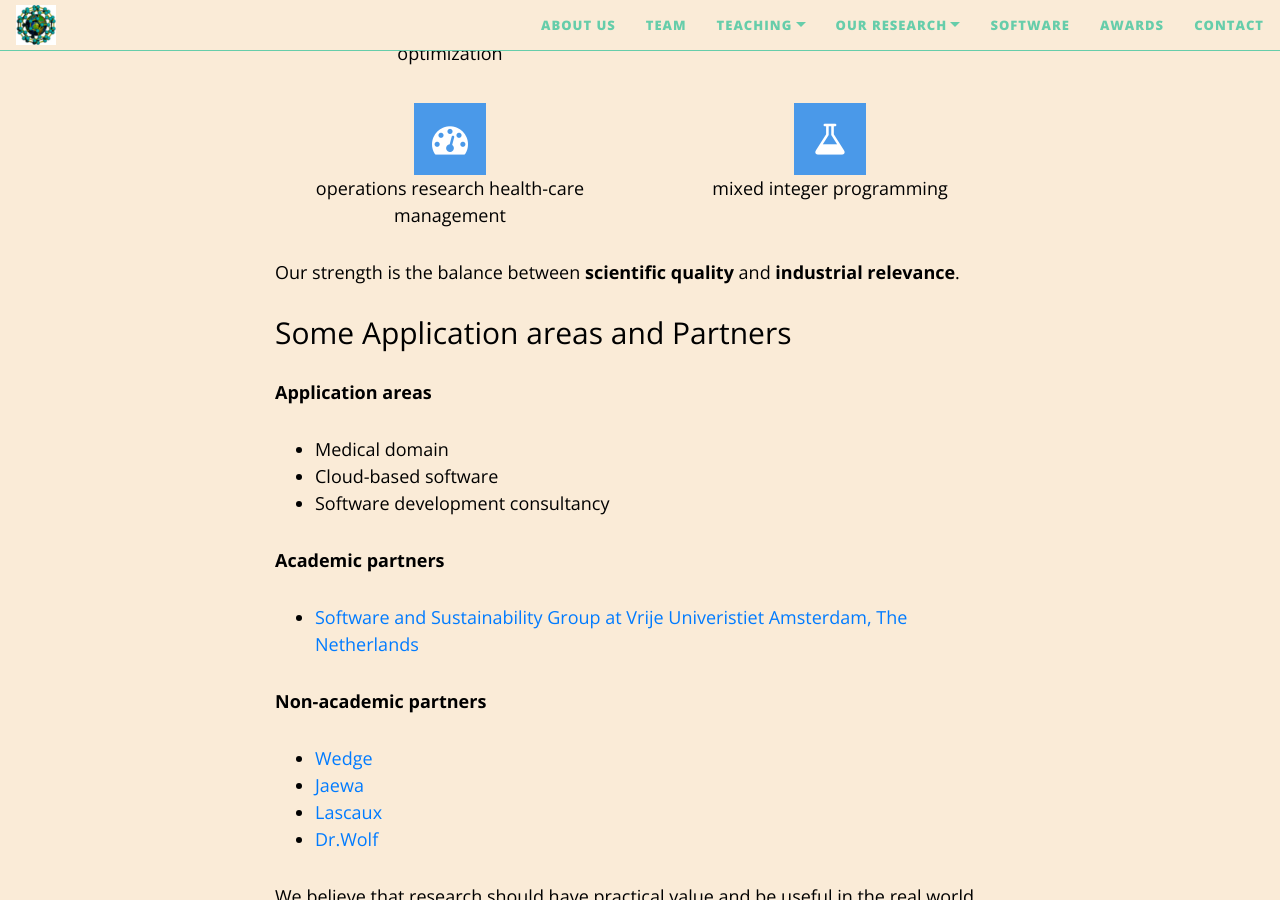
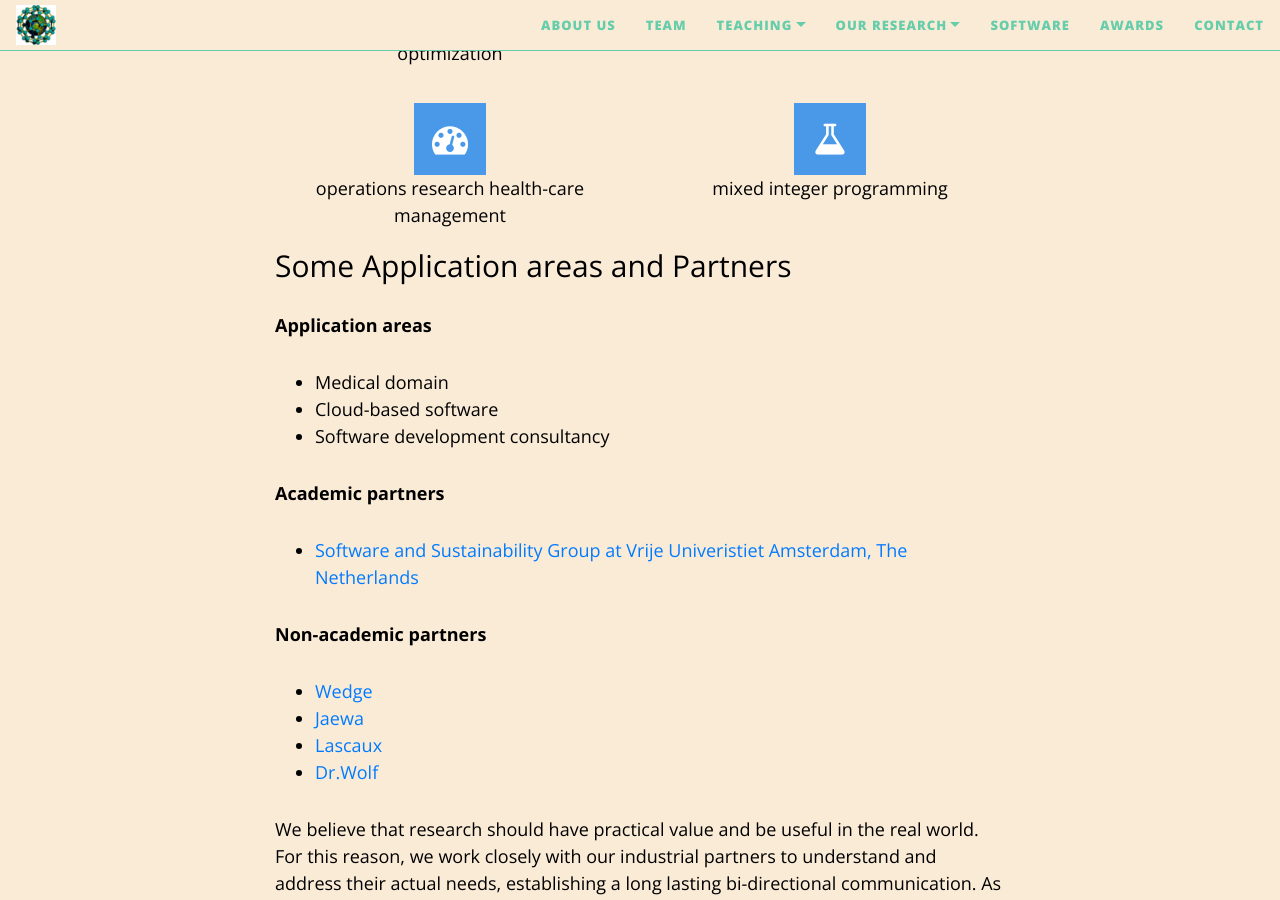
Before and after one commit to GOL-UniFI/GOL-UniFI.github.io, a Jekyll site: the page built from pages/about.md, in a window 1280 px wide and 900 px high, scrolled down 594 px. Built offline with Jekyll 4.4.1, drawn with Linux system fonts in a browser that asks for light colours; nearby versions of some CDN libraries.

Commit message:
Update about.md

```diff
--- a/pages/about.md
+++ b/pages/about.md
@@ -28,8 +28,6 @@ Our **research** is actively being conducted in the following areas:
 <br />
 </div>
 
-Our strength is the balance between **scientific quality** and **industrial relevance**.
-
 ## Some Application areas and Partners
 
 **Application areas**
```
